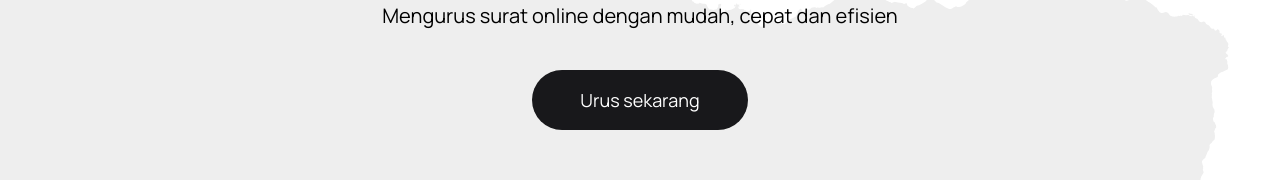
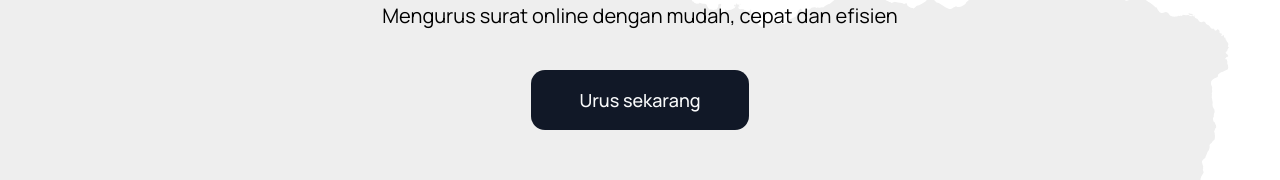
Before and after one commit to govtechnology/govtech-fe, a React (Vite) app: page / in a window 1280 px wide. Shown: the part 433-613 px from the top of the page. Built offline with nearby package versions, Linux system fonts and the light colour scheme; no server answers.

Commit message:
main: Route Homepage requestButton to dashboard

```diff
--- /dev/null
+++ b/src/pages/homepage/components/RequestCertButton.jsx
@@ -0,0 +1,67 @@
+import {
+  AlertDialog,
+  AlertDialogAction,
+  AlertDialogCancel,
+  AlertDialogContent,
+  AlertDialogDescription,
+  AlertDialogFooter,
+  AlertDialogHeader,
+  AlertDialogTitle,
+  AlertDialogTrigger,
+} from "@/components/cnc/ui/alert-dialog";
+import { Button } from "@/components/cnc/ui/button";
+import { useNavigate } from "react-router-dom";
+import Cookies from "universal-cookie";
+
+function RequestCertButton() {
+  const navigate = useNavigate();
+  const cookies = new Cookies();
+
+  const handleConfirmation = () => {
+    navigate("/auth/signin");
+  };
+
+  const handleLogin = () => {
+    navigate("/dashboard");
+  };
+
+  return (
+    <AlertDialog>
+      <AlertDialogTrigger asChild>
+        <Button
+          size="large"
+          data-aos="fade-up"
+          className="py-4 px-12 mt-10 text-lg"
+          onClick={
+            cookies.get("ACCESS-TOKEN") && cookies.get("REFRESH-TOKEN")
+              ? handleLogin
+              : null
+          }
+        >
+          Urus sekarang
+        </Button>
+      </AlertDialogTrigger>
+      <AlertDialogContent>
+        {!cookies.get("ACCESS-TOKEN") && !cookies.get("REFRESH-TOKEN") ? (
+          <>
+            <AlertDialogHeader>
+              <AlertDialogTitle>Login diperlukan</AlertDialogTitle>
+              <AlertDialogDescription>
+                Anda perlu melakukan autentikasi login di website kami. Apakah
+                bersedia untuk melakukan login?
+              </AlertDialogDescription>
+            </AlertDialogHeader>
+            <AlertDialogFooter>
+              <AlertDialogCancel>Batal</AlertDialogCancel>
+              <AlertDialogAction onClick={handleConfirmation}>
+                Konfirmasi
+              </AlertDialogAction>
+            </AlertDialogFooter>
+          </>
+        ) : null}
+      </AlertDialogContent>
+    </AlertDialog>
+  );
+}
+
+export default RequestCertButton;
--- a/src/pages/homepage/sections/hero.section.jsx
+++ b/src/pages/homepage/sections/hero.section.jsx
@@ -1,5 +1,6 @@
 import MarqueeElement from "../../../components/Marquee";
 import MapsIllustration from "../components/MapsIllustration";
+import RequestCertButton from "../components/RequestCertButton";
 
 const sliderItems = [
   "SK Izin Keluarga",
@@ -33,12 +34,7 @@ function HeroSection() {
         <h3 className="text-xl mt-[18px]">
           Mengurus surat online dengan mudah, cepat dan efisien
         </h3>
-        <button
-          data-aos="fade-up"
-          className="bg-primary py-4 px-12 text-white text-lg rounded-full mt-10"
-        >
-          Urus sekarang
-        </button>
+        <RequestCertButton />
       </div>
       <div className="absolute mt-3 bottom-14 w-full">
         {Array.from({ length: 2 }, (_, index) => (
```
